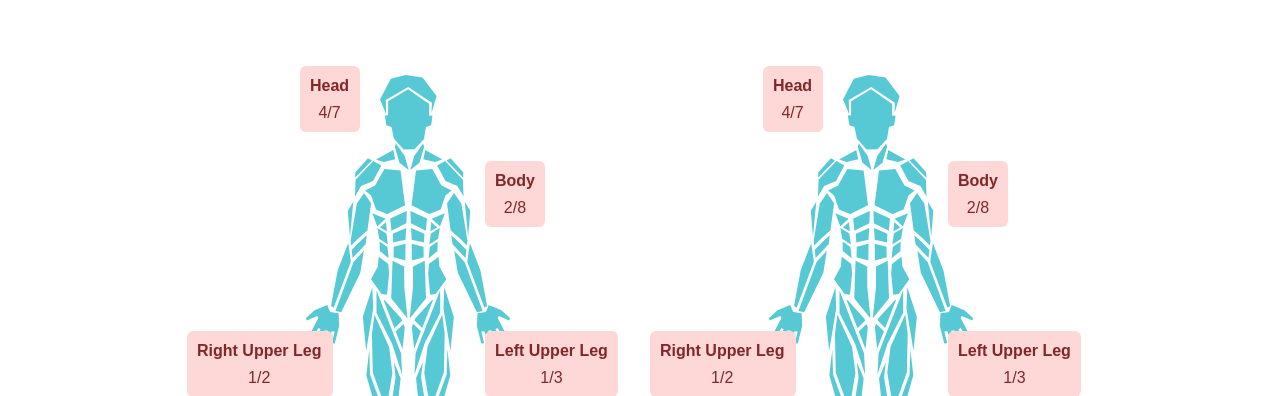
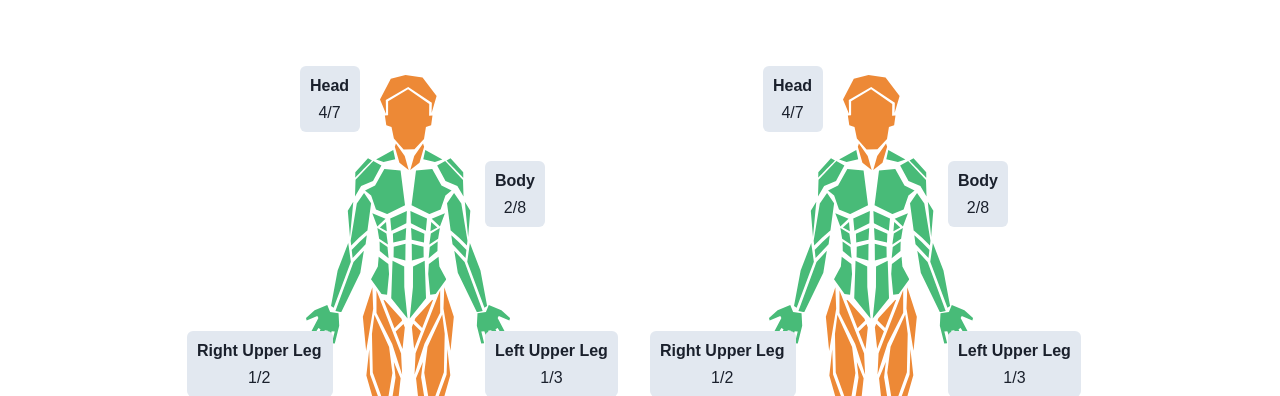
Before and after one commit to mgysel/CombatIQ, a React (Create React App) app in the folder frontend/: page /video in a window 1280 px wide. Both pictures are taken after a click on the tab "Fighter 1". Shown: the part 404-800 px from the top of the page. Built offline with nearby package versions, Linux system fonts and the light colour scheme.

Commit message:
added color coordination for human data vis. Better colors need to be chosen though

```diff
--- a/frontend/src/components/humanbody/HumanBody.css
+++ b/frontend/src/components/humanbody/HumanBody.css
@@ -19,14 +19,14 @@
   cursor: pointer;
 }
 
-.group-hover:hover path {
+/* .group-hover:hover path {
   fill: #ff7d16;
-}
+} */
 
 .human-body svg {
   position: absolute;
   left: 50%;
-  fill: #57c9d5;
+  /* fill: #57c9d5; */
 }
 
 .human-body svg#head {
--- a/frontend/src/components/humanbody/HumanBody.jsx
+++ b/frontend/src/components/humanbody/HumanBody.jsx
@@ -11,47 +11,50 @@ import {
   Tag,
   TagLabel,
   VStack,
+  ColorModeScript,
 } from "@chakra-ui/react";
 import { Link as RouterLink } from "react-router-dom";
 import { FaUser } from "react-icons/fa";
 import './HumanBody.css';
 import HumanBodyTag from "./HumanBodyTag";
+import {getColor} from '../../helpers/accuracyColor'
 
 const HumanBody = (props) => {
+
   let data = {
     'head': [4, 7],
     'body': [2, 8],
     'leftUpperLeg': [1, 3],
     'rightUpperLeg': [1, 2],
     'leftLowerLeg': [0, 2],
-    'rightLowerLeg': [1, 4],
+    'rightLowerLeg': [4, 4],
   }
 
+  let colors = {
+    'gray': '#A0AEC0',
+    'green': '#48BB78',
+    'orange': '#ED8936',
+    'red': '#F56565',
+  }
 
+  // // ADD BACK
+  // const getColor = (data) => {
+  //   let attempts = data[0];
+  //   let total = data[1];
 
+  //   if (total === 0) {
+  //     return colors.gray;
+  //   }
 
-
-//   <path
-//   id="calf-left"
-//   d="m 18.251375,70.441125 0.29058,0.91486 0.6224,3.8681 0.0829,5.15733 -0.87136,5.03304 0.0412,-6.44714 -0.91242,-2.57848 -0.12561,-2.82837 z m 1.9915,2.32915 -0.20753,7.73637 -1.65949,6.23904 1.80478,-0.853 3.00816,-10.83583 -1.03727,-6.82095 z" />
-//
-//  <path
-//   id="knee-left"
-//   d="m 21.404635,64.784375 0.1243,1.12295 -0.87118,1.08171 -0.29058,1.70599 -0.58116,0.24933 -0.49774,-2.57866 -0.33182,-0.91486 0.29058,-0.58247 z m -3.85853,0.0832 0.6224,1.74685 1.3273,2.57867 -0.33182,2.37095 -0.95423,-2.66209 -0.78738,-1.49734 z m 4.97811,-2.37039 -0.95423,5.11609 0.62241,-0.33295 0.49773,1.66381 z" />
-
-  // <svg
-  // data-position='left-leg'
-  // id='left-leg' class='left-leg'
-  // xmlns='http://www.w3.org/2000/svg'
-  // width='93.626' height='250.625'
-  // viewBox='0 0 93.626 250.625'>
-  //   <path d='m 18.00179,139.99461 -0.664,5.99 4.647,5.77 1.55,9.1 3.1,1.33 2.655,-13.755 1.77,-4.88 -1.55,-3.107 z m 20.582,0.444 -3.32,9.318 -7.082,13.755 1.77,12.647 5.09,-14.2 4.205,-7.982 z m -26.557,-12.645 5.09,27.29 -3.32,-1.777 -2.656,8.875 z m 22.795,42.374 -1.55,4.88 -3.32,20.634 -0.442,27.51 4.65,26.847 -0.223,-34.39 4.87,-13.754 0.663,-15.087 z m -10.623,12.424 1.106,41.267 c 14.157565,64.57987 -5.846437,10.46082 -16.8199998,-29.07 l 5.5329998,-36.384 z m -9.71,-178.164003 0,22.476 15.71,31.073 9.923,30.850003 -1.033,-21.375 z m 25.49,30.248 0.118,-0.148 -0.793,-2.024 -16.545,-18.16 -1.242,-0.44 10.984,28.378 z m -6.255,10.766 6.812,17.6 2.274,-21.596 -1.344,-3.43 z m -26.4699998,17.82 0.827,25.340003 12.8159998,35.257 -3.928,10.136 -12.6099998,-44.51 z M 31.81879,76.04161 l 0.345,0.826 6.47,15.48 -4.177,38.342 -6.594,-3.526 5.715,-35.7 z m -21.465,-74.697003 0.827,21.373 L 4.1527902,65.02561 0.84679017,30.870607 Z m 2.068,27.323 14.677,32.391 3.307,26.000003 -6.2,36.58 -13.437,-37.241 -0.8269998,-38.342003 z'/>
-  // </svg>
-
-  // ADD BACK
-
-
-
+  //   let percent = attempts/total;
+  //   if (percent < 0.3333) {
+  //     return colors.green
+  //   } else if (percent < 0.6667) {
+  //     return colors.orange
+  //   } else {
+  //     return colors.red
+  //   }
+  // }
 
   return (
   <div class="human-body">
@@ -63,7 +66,7 @@ const HumanBody = (props) => {
         marginLeft='-5px'
         width='60px'
       />
-      <svg data-position='head' id='head' class='head' xmlns='http://www.w3.org/2000/svg' width='56.594' height='95.031' viewBox='0 0 56.594 95.031'><path d='M15.92 68.5l8.8 12.546 3.97 13.984-9.254-7.38-4.622-15.848zm27.1 0l-8.8 12.546-3.976 13.988 9.254-7.38 4.622-15.848zm6.11-27.775l.108-11.775-21.16-14.742L8.123 26.133 8.09 40.19l-3.24.215 1.462 9.732 5.208 1.81 2.36 11.63 9.72 11.018 10.856-.324 9.56-10.37 1.918-11.952 5.207-1.81 1.342-9.517zm-43.085-1.84l-.257-13.82L28.226 11.9l23.618 15.755-.216 10.37 4.976-17.085L42.556 2.376 25.49 0 10.803 3.673.002 24.415z'/></svg>
+      <svg fill={getColor(data.head)} data-position='head' id='head' class='head' xmlns='http://www.w3.org/2000/svg' width='56.594' height='95.031' viewBox='0 0 56.594 95.031'><path d='M15.92 68.5l8.8 12.546 3.97 13.984-9.254-7.38-4.622-15.848zm27.1 0l-8.8 12.546-3.976 13.988 9.254-7.38 4.622-15.848zm6.11-27.775l.108-11.775-21.16-14.742L8.123 26.133 8.09 40.19l-3.24.215 1.462 9.732 5.208 1.81 2.36 11.63 9.72 11.018 10.856-.324 9.56-10.37 1.918-11.952 5.207-1.81 1.342-9.517zm-43.085-1.84l-.257-13.82L28.226 11.9l23.618 15.755-.216 10.37 4.976-17.085L42.556 2.376 25.49 0 10.803 3.673.002 24.415z'/></svg>
     </div>
     <div class='body group-hover'>
       <HumanBodyTag
@@ -73,14 +76,14 @@ const HumanBody = (props) => {
           marginLeft='180px'
           width='60px'
       />
-      <svg data-position='left-shoulder' id='left-shoulder' class='left-shoulder' xmlns='http://www.w3.org/2000/svg' width='109.532' height='46.594' viewBox='0 0 109.532 46.594'><path d='m 38.244,-0.004 1.98,9.232 -11.653,2.857 -7.474,-2.637 z M 17.005,10.536 12.962,8.35 0.306,22.35 0.244,27.675 c 0,0 16.52,-17.015 16.764,-17.14 z m 1.285,0.58 C 18.3,11.396 0.528,30.038 0.528,30.038 L -0.01,46.595 6.147,36.045 18.017,30.989 26.374,15.6 Z'/></svg>
-      <svg data-position='right-shoulder' id='right-shoulder' class='right-shoulder' xmlns='http://www.w3.org/2000/svg' width='109.532' height='46.594' viewBox='0 0 109.532 46.594'><path d='m 3.2759972,-0.004 -1.98,9.232 11.6529998,2.857 7.473999,-2.637 z m 21.2379988,10.54 4.044,-2.187 12.656,14 0.07,5.33 c 0,0 -16.524,-17.019 -16.769,-17.144 z m -1.285,0.58 c -0.008,0.28 17.762,18.922 17.762,18.922 l 0.537,16.557 -6.157,-10.55 -11.871,-5.057 L 15.147997,15.6 Z'/></svg>
-      <svg data-position='left-arm' id='left-arm' class='left-arm' xmlns='http://www.w3.org/2000/svg' width='156.344' height='119.25' viewBox='0 0 156.344 119.25'><path d='m21.12,56.5a1.678,1.678 0 0 1 -0.427,0.33l0.935,8.224l12.977,-13.89l1.2,-8.958a168.2,168.2 0 0 0 -14.685,14.294zm1.387,12.522l-18.07,48.91l5.757,1.333l19.125,-39.44l3.518,-22.047l-10.33,11.244zm-5.278,-18.96l2.638,18.74l-17.2,46.023l-2.657,-1.775l6.644,-35.518l10.575,-27.47zm18.805,-12.323a1.78,1.78 0 0 1 0.407,-0.24l3.666,-27.345l-7.037,-10.139l-7.258,10.58l-6.16,37.04l0.566,4.973a151.447,151.447 0 0 1 15.808,-14.87l0.008,0.001zm-13.742,-28.906l-3.3,35.276l-2.2,-26.238l5.5,-9.038z'/></svg>
-      <svg data-position='right-arm' id='right-arm' class='right-arm' xmlns='http://www.w3.org/2000/svg' width='156.344' height='119.25' viewBox='0 0 156.344 119.25'><path d='m 18.997,56.5 a 1.678,1.678 0 0 0 0.427,0.33 L 18.489,65.054 5.512,51.164 4.312,42.206 A 168.2,168.2 0 0 1 18.997,56.5 Z m -1.387,12.522 18.07,48.91 -5.757,1.333 L 10.798,79.825 7.28,57.778 17.61,69.022 Z m 5.278,-18.96 -2.638,18.74 17.2,46.023 2.657,-1.775 L 33.463,77.532 22.888,50.062 Z M 4.083,37.739 A 1.78,1.78 0 0 0 3.676,37.499 L 0.01,10.154 7.047,0.015 l 7.258,10.58 6.16,37.04 -0.566,4.973 A 151.447,151.447 0 0 0 4.091,37.738 l -0.008,10e-4 z m 13.742,-28.906 3.3,35.276 2.2,-26.238 -5.5,-9.038 z'/></svg>
-      <svg data-position='chest' id='chest' class='chest' xmlns='http://www.w3.org/2000/svg' width='86.594' height='45.063' viewBox='0 0 86.594 45.063'><path d='M19.32 0l-9.225 16.488-10.1 5.056 6.15 4.836 4.832 14.07 11.2 4.616 17.85-8.828-4.452-34.7zm47.934 0l9.225 16.488 10.1 5.056-6.15 4.836-4.833 14.07-11.2 4.616-17.844-8.828 4.45-34.7z'/></svg>
-      <svg data-position='stomach' id='stomach' class='stomach' xmlns='http://www.w3.org/2000/svg' width='75.25' height='107.594' viewBox='0 0 75.25 107.594'><path d='M19.25 7.49l16.6-7.5-.5 12.16-14.943 7.662zm-10.322 8.9l6.9 3.848-.8-9.116zm5.617-8.732L1.32 2.15 6.3 15.6zm-8.17 9.267l9.015 5.514 1.54 11.028-8.795-5.735zm15.53 5.89l.332 8.662 12.286-2.665.664-11.826zm14.61 84.783L33.28 76.062l-.08-20.53-11.654-5.736-1.32 37.5zM22.735 35.64L22.57 46.3l11.787 3.166.166-16.657zm-14.16-5.255L16.49 35.9l1.1 11.25-8.8-7.06zm8.79 22.74l-9.673-7.28-.84 9.78L-.006 68.29l10.564 14.594 5.5.883 1.98-20.735zM56 7.488l-16.6-7.5.5 12.16 14.942 7.66zm10.32 8.9l-6.9 3.847.8-9.116zm-5.617-8.733L73.93 2.148l-4.98 13.447zm8.17 9.267l-9.015 5.514-1.54 11.03 8.8-5.736zm-15.53 5.89l-.332 8.662-12.285-2.665-.664-11.827zm-14.61 84.783l3.234-31.536.082-20.532 11.65-5.735 1.32 37.5zm13.78-71.957l.166 10.66-11.786 3.168-.166-16.657zm14.16-5.256l-7.915 5.514-1.1 11.25 8.794-7.06zm-8.79 22.743l9.673-7.28.84 9.78 6.862 12.66-10.564 14.597-5.5.883-1.975-20.74z'/></svg>
-      <svg data-position='left-hand' id='left-hand' class='left-hand' xmlns='http://www.w3.org/2000/svg' width='90' height='38.938' viewBox='0 0 90 38.938'><path d='m 21.255,-0.00198191 2.88,6.90000201 8.412,1.335 0.664,12.4579799 -4.427,17.8 -2.878,-0.22 2.8,-11.847 -2.99,-0.084 -4.676,12.6 -3.544,-0.446 4.4,-12.736 -3.072,-0.584 -5.978,13.543 -4.428,-0.445 6.088,-14.1 -2.1,-1.25 L 4.878,34.934 1.114,34.489 12.4,12.9 11.293,11.12 0.665,15.57 0,13.124 8.635,5.3380201 Z' /></svg>
-      <svg data-position='right-hand' id='right-hand' class='right-hand' xmlns='http://www.w3.org/2000/svg' width='90' height='38.938' viewBox='0 0 90 38.938'><path d='m 13.793386,-0.00198533 -2.88,6.90000163 -8.4120002,1.335 -0.664,12.4579837 4.427,17.8 2.878,-0.22 -2.8,-11.847 2.99,-0.084 4.6760002,12.6 3.544,-0.446 -4.4,-12.736 3.072,-0.584 5.978,13.543 4.428,-0.445 -6.088,-14.1 2.1,-1.25 7.528,12.012 3.764,-0.445 -11.286,-21.589 1.107,-1.78 10.628,4.45 0.665,-2.447 -8.635,-7.7859837 z'/></svg>
+      <svg fill={getColor(data.body)} data-position='left-shoulder' id='left-shoulder' class='left-shoulder' xmlns='http://www.w3.org/2000/svg' width='109.532' height='46.594' viewBox='0 0 109.532 46.594'><path d='m 38.244,-0.004 1.98,9.232 -11.653,2.857 -7.474,-2.637 z M 17.005,10.536 12.962,8.35 0.306,22.35 0.244,27.675 c 0,0 16.52,-17.015 16.764,-17.14 z m 1.285,0.58 C 18.3,11.396 0.528,30.038 0.528,30.038 L -0.01,46.595 6.147,36.045 18.017,30.989 26.374,15.6 Z'/></svg>
+      <svg fill={getColor(data.body)} data-position='right-shoulder' id='right-shoulder' class='right-shoulder' xmlns='http://www.w3.org/2000/svg' width='109.532' height='46.594' viewBox='0 0 109.532 46.594'><path d='m 3.2759972,-0.004 -1.98,9.232 11.6529998,2.857 7.473999,-2.637 z m 21.2379988,10.54 4.044,-2.187 12.656,14 0.07,5.33 c 0,0 -16.524,-17.019 -16.769,-17.144 z m -1.285,0.58 c -0.008,0.28 17.762,18.922 17.762,18.922 l 0.537,16.557 -6.157,-10.55 -11.871,-5.057 L 15.147997,15.6 Z'/></svg>
+      <svg fill={getColor(data.body)} data-position='left-arm' id='left-arm' class='left-arm' xmlns='http://www.w3.org/2000/svg' width='156.344' height='119.25' viewBox='0 0 156.344 119.25'><path d='m21.12,56.5a1.678,1.678 0 0 1 -0.427,0.33l0.935,8.224l12.977,-13.89l1.2,-8.958a168.2,168.2 0 0 0 -14.685,14.294zm1.387,12.522l-18.07,48.91l5.757,1.333l19.125,-39.44l3.518,-22.047l-10.33,11.244zm-5.278,-18.96l2.638,18.74l-17.2,46.023l-2.657,-1.775l6.644,-35.518l10.575,-27.47zm18.805,-12.323a1.78,1.78 0 0 1 0.407,-0.24l3.666,-27.345l-7.037,-10.139l-7.258,10.58l-6.16,37.04l0.566,4.973a151.447,151.447 0 0 1 15.808,-14.87l0.008,0.001zm-13.742,-28.906l-3.3,35.276l-2.2,-26.238l5.5,-9.038z'/></svg>
+      <svg fill={getColor(data.body)} data-position='right-arm' id='right-arm' class='right-arm' xmlns='http://www.w3.org/2000/svg' width='156.344' height='119.25' viewBox='0 0 156.344 119.25'><path d='m 18.997,56.5 a 1.678,1.678 0 0 0 0.427,0.33 L 18.489,65.054 5.512,51.164 4.312,42.206 A 168.2,168.2 0 0 1 18.997,56.5 Z m -1.387,12.522 18.07,48.91 -5.757,1.333 L 10.798,79.825 7.28,57.778 17.61,69.022 Z m 5.278,-18.96 -2.638,18.74 17.2,46.023 2.657,-1.775 L 33.463,77.532 22.888,50.062 Z M 4.083,37.739 A 1.78,1.78 0 0 0 3.676,37.499 L 0.01,10.154 7.047,0.015 l 7.258,10.58 6.16,37.04 -0.566,4.973 A 151.447,151.447 0 0 0 4.091,37.738 l -0.008,10e-4 z m 13.742,-28.906 3.3,35.276 2.2,-26.238 -5.5,-9.038 z'/></svg>
+      <svg fill={getColor(data.body)} data-position='chest' id='chest' class='chest' xmlns='http://www.w3.org/2000/svg' width='86.594' height='45.063' viewBox='0 0 86.594 45.063'><path d='M19.32 0l-9.225 16.488-10.1 5.056 6.15 4.836 4.832 14.07 11.2 4.616 17.85-8.828-4.452-34.7zm47.934 0l9.225 16.488 10.1 5.056-6.15 4.836-4.833 14.07-11.2 4.616-17.844-8.828 4.45-34.7z'/></svg>
+      <svg fill={getColor(data.body)} data-position='stomach' id='stomach' class='stomach' xmlns='http://www.w3.org/2000/svg' width='75.25' height='107.594' viewBox='0 0 75.25 107.594'><path d='M19.25 7.49l16.6-7.5-.5 12.16-14.943 7.662zm-10.322 8.9l6.9 3.848-.8-9.116zm5.617-8.732L1.32 2.15 6.3 15.6zm-8.17 9.267l9.015 5.514 1.54 11.028-8.795-5.735zm15.53 5.89l.332 8.662 12.286-2.665.664-11.826zm14.61 84.783L33.28 76.062l-.08-20.53-11.654-5.736-1.32 37.5zM22.735 35.64L22.57 46.3l11.787 3.166.166-16.657zm-14.16-5.255L16.49 35.9l1.1 11.25-8.8-7.06zm8.79 22.74l-9.673-7.28-.84 9.78L-.006 68.29l10.564 14.594 5.5.883 1.98-20.735zM56 7.488l-16.6-7.5.5 12.16 14.942 7.66zm10.32 8.9l-6.9 3.847.8-9.116zm-5.617-8.733L73.93 2.148l-4.98 13.447zm8.17 9.267l-9.015 5.514-1.54 11.03 8.8-5.736zm-15.53 5.89l-.332 8.662-12.285-2.665-.664-11.827zm-14.61 84.783l3.234-31.536.082-20.532 11.65-5.735 1.32 37.5zm13.78-71.957l.166 10.66-11.786 3.168-.166-16.657zm14.16-5.256l-7.915 5.514-1.1 11.25 8.794-7.06zm-8.79 22.743l9.673-7.28.84 9.78 6.862 12.66-10.564 14.597-5.5.883-1.975-20.74z'/></svg>
+      <svg fill={getColor(data.body)} data-position='left-hand' id='left-hand' class='left-hand' xmlns='http://www.w3.org/2000/svg' width='90' height='38.938' viewBox='0 0 90 38.938'><path d='m 21.255,-0.00198191 2.88,6.90000201 8.412,1.335 0.664,12.4579799 -4.427,17.8 -2.878,-0.22 2.8,-11.847 -2.99,-0.084 -4.676,12.6 -3.544,-0.446 4.4,-12.736 -3.072,-0.584 -5.978,13.543 -4.428,-0.445 6.088,-14.1 -2.1,-1.25 L 4.878,34.934 1.114,34.489 12.4,12.9 11.293,11.12 0.665,15.57 0,13.124 8.635,5.3380201 Z' /></svg>
+      <svg fill={getColor(data.body)} data-position='right-hand' id='right-hand' class='right-hand' xmlns='http://www.w3.org/2000/svg' width='90' height='38.938' viewBox='0 0 90 38.938'><path d='m 13.793386,-0.00198533 -2.88,6.90000163 -8.4120002,1.335 -0.664,12.4579837 4.427,17.8 2.878,-0.22 -2.8,-11.847 2.99,-0.084 4.6760002,12.6 3.544,-0.446 -4.4,-12.736 3.072,-0.584 5.978,13.543 4.428,-0.445 -6.088,-14.1 2.1,-1.25 7.528,12.012 3.764,-0.445 -11.286,-21.589 1.107,-1.78 10.628,4.45 0.665,-2.447 -8.635,-7.7859837 z'/></svg>
     </div>
     <div class='group-hover'>
       <HumanBodyTag
@@ -91,6 +94,7 @@ const HumanBody = (props) => {
           width='146px'
       />
       <svg
+      fill={getColor(data.rightUpperLeg)}
       data-position='left-upper-leg' id='left-upper-leg' class='left-upper-leg'
       xmlns='http://www.w3.org/2000/svg'
       width='93.626' height='131.625'
@@ -132,6 +136,7 @@ const HumanBody = (props) => {
           width='146px'
       />
       <svg
+        fill={getColor(data.rightLowerLeg)}
         data-position='left-lower-leg' id='left-lower-leg' class='left-lower-leg'
         xmlns='http://www.w3.org/2000/svg'
         width='93.626' height='150.625'
@@ -162,6 +167,7 @@ const HumanBody = (props) => {
           width='133px'
       />
       <svg
+        fill={getColor(data.leftUpperLeg)}
         data-position='right-upper-leg' id='right-upper-leg' class='right-upper-leg'
         xmlns='http://www.w3.org/2000/svg'
         width='80' height='131.625'
@@ -199,6 +205,7 @@ const HumanBody = (props) => {
           width='134px'
       />
       <svg
+        fill={getColor(data.leftLowerLeg)}
         data-position='right-lower-leg' id='right-lower-leg' class='right-lower-leg'
         xmlns='http://www.w3.org/2000/svg'
         width='93.626' height='150.625'
--- a/frontend/src/components/humanbody/HumanBodyTag.jsx
+++ b/frontend/src/components/humanbody/HumanBodyTag.jsx
@@ -11,10 +11,11 @@ import {
   VStack,
 } from "@chakra-ui/react";
 import { Link as RouterLink } from "react-router-dom";
+import {getColor} from '../../helpers/accuracyColor'
 
 const HumanBodyTag = (props) => {
   return (
-    <Tag id='head-label' class='head-label' size='lg' colorScheme='red' padding='10px' position='absolute' zIndex={10000}
+    <Tag id='head-label' class='head-label' size='lg' background='#E2E8F0' padding='10px' position='absolute' zIndex={10000}
       marginLeft={props.marginLeft}
       marginTop={props.marginTop}
       width={props.width}
--- /dev/null
+++ b/frontend/src/helpers/accuracyColor.js
@@ -0,0 +1,24 @@
+let colors = {
+  'gray': '#A0AEC0',
+  'green': '#48BB78',
+  'orange': '#ED8936',
+  'red': '#F56565',
+}
+
+export function getColor(data) {
+  let attempts = data[0];
+  let total = data[1];
+
+  if (total === 0) {
+    return colors.gray;
+  }
+
+  let percent = attempts/total;
+  if (percent < 0.3333) {
+    return colors.green
+  } else if (percent < 0.6667) {
+    return colors.orange
+  } else {
+    return colors.red
+  }
+}
```
